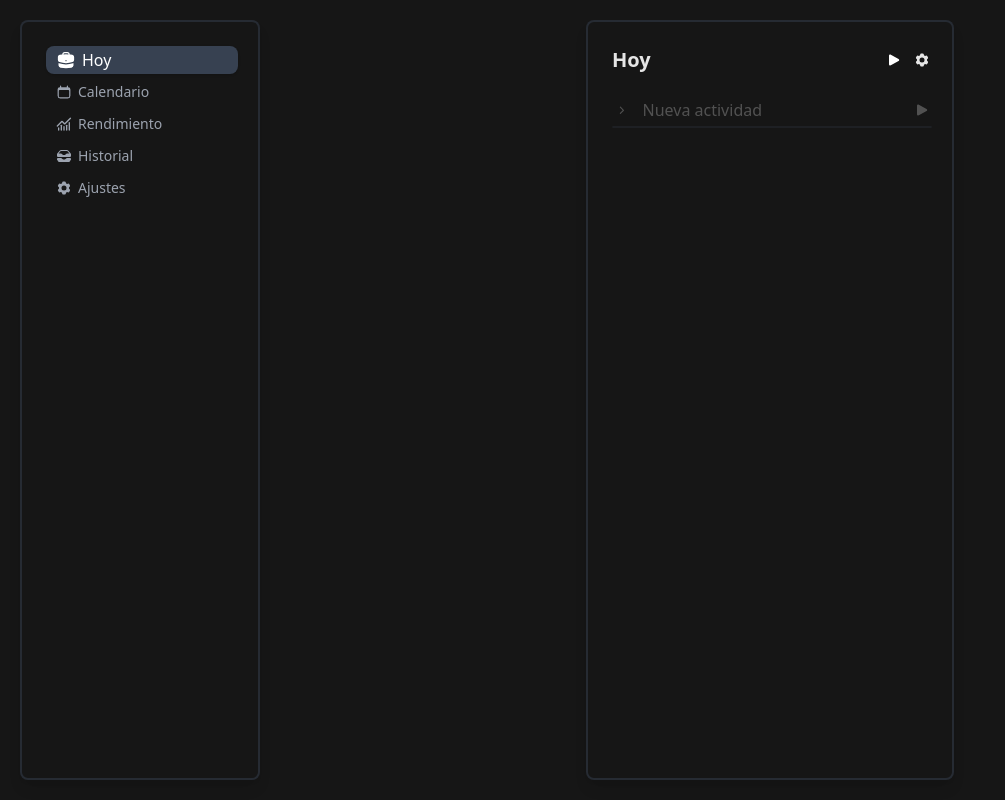
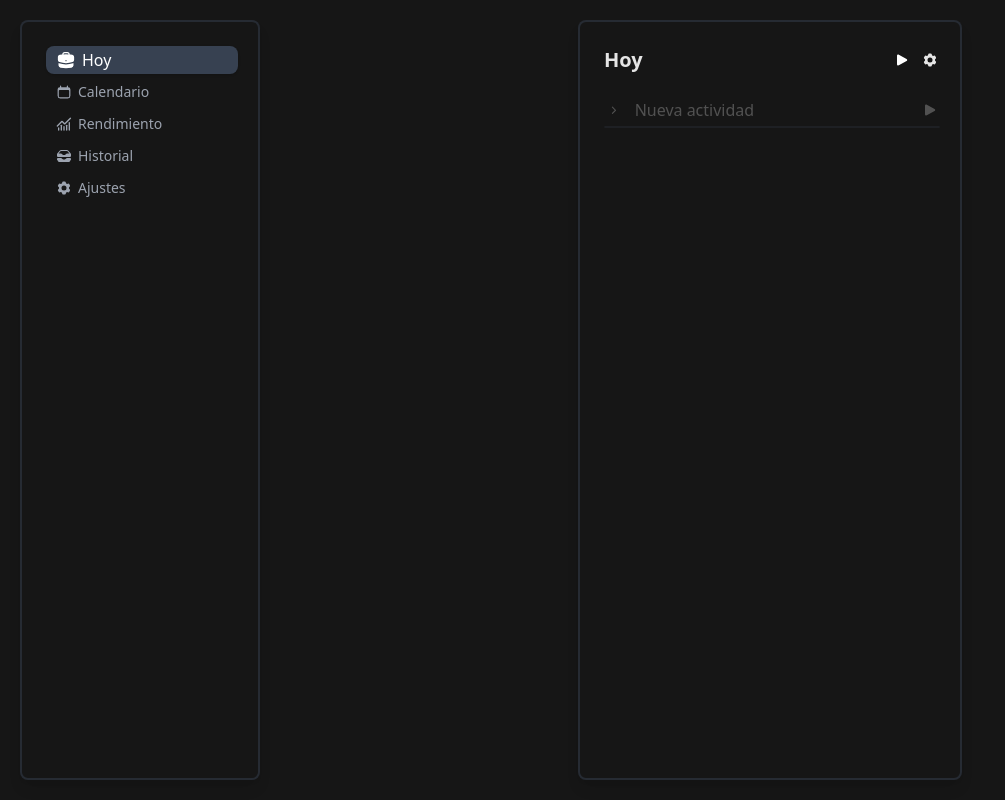
Before and after one commit to pedroditersimon/cronomate, a React (Vite) app: page / in a window 1280 px wide. Shown: the whole page, without its empty margins (0-1005 px from the left). Built offline with nearby package versions, Linux system fonts and the light colour scheme.

Commit message:
update: container layout now has min width

```diff
--- a/src/shared/layouts/Container.tsx
+++ b/src/shared/layouts/Container.tsx
@@ -1,3 +1,4 @@
+import clsx from "clsx";
 import { HTMLProps, ReactNode } from "react";
 
 interface Props extends HTMLProps<HTMLDivElement> {
@@ -8,7 +9,10 @@ export default function Container({ children, ...props }: Props) {
     return (
         <div
             {...props}
-            className={`relative max-w-full h-full p-1 shadow-lg border-2 rounded-lg border-gray-700 transition duration-200 border-opacity-50 hover:border-opacity-100 bg-[#161616] ${props.className}`}
+            className={clsx(
+                `relative min-w-96 max-w-full h-full p-1 shadow-lg border-2 rounded-lg border-gray-700 transition duration-200 border-opacity-50 hover:border-opacity-100 bg-[#161616]`,
+                props.className
+            )}
         >
             <div className="flex h-full flex-col gap-5 p-5 pr-4 overflow-y-scroll overflow-x-hidden">
                 {children}
--- a/src/shared/layouts/Sidebar.tsx
+++ b/src/shared/layouts/Sidebar.tsx
@@ -21,7 +21,7 @@ export default function Sidebar({ links }: Props) {
     const basePath = "/" + pathname.slice(1).split('/')[0];
 
     return (
-        <Container className="h-full">
+        <Container className="h-full min-w-full">
             <div className="flex flex-col gap-1">
                 {links.map(link => {
                     const isActive = basePath === link.to;
```
